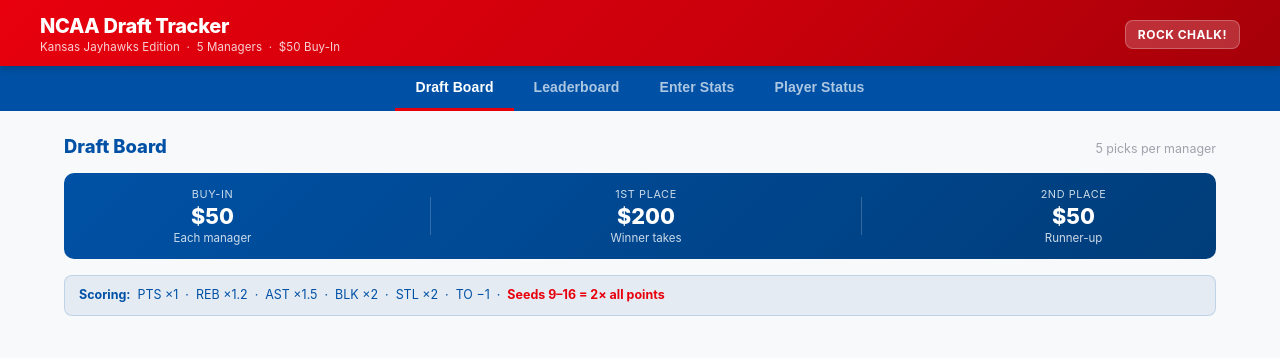
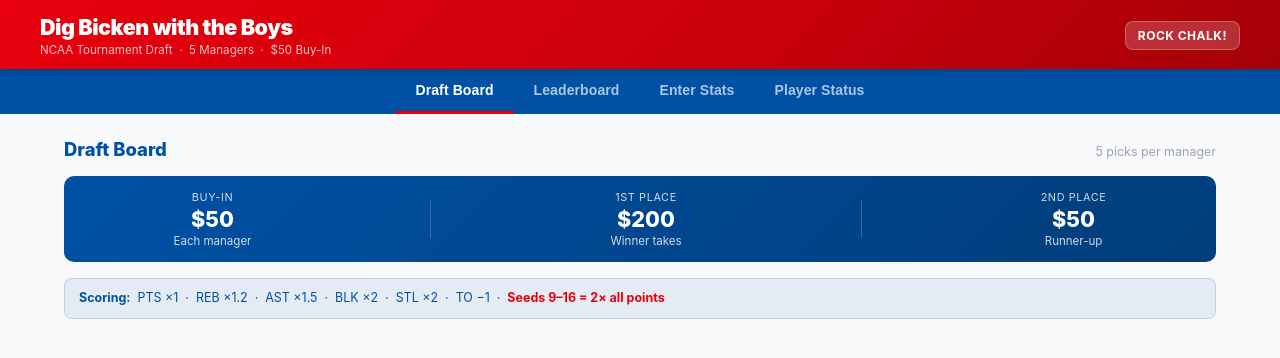
Before and after one commit to Charles-Ehler/NCAA-Draft, a website: page public/index.html in a window 1280 px wide. Drawn offline with Linux system fonts and the light colour scheme; no server answers.

Commit message:
updated header

```diff
--- a/public/index.html
+++ b/public/index.html
@@ -6,7 +6,7 @@
   <meta name="theme-color" content="#E8000D">
   <meta name="apple-mobile-web-app-capable" content="yes">
   <meta name="apple-mobile-web-app-status-bar-style" content="black-translucent">
-  <title>NCAA Draft · Rock Chalk</title>
+  <title>Dig Bicken with the Boys</title>
   <link rel="stylesheet" href="style.css">
 </head>
 <body>
@@ -15,8 +15,8 @@
   <header class="app-header">
     <div class="header-inner">
       <div>
-        <div class="header-title">NCAA Draft Tracker</div>
-        <div class="header-sub">Kansas Jayhawks Edition &nbsp;·&nbsp; 5 Managers &nbsp;·&nbsp; $50 Buy-In</div>
+        <div class="header-title">Dig Bicken with the Boys</div>
+        <div class="header-sub">NCAA Tournament Draft &nbsp;·&nbsp; 5 Managers &nbsp;·&nbsp; $50 Buy-In</div>
       </div>
       <div class="header-badge">Rock Chalk!</div>
     </div>
--- a/public/style.css
+++ b/public/style.css
@@ -48,8 +48,8 @@
   max-width: 1200px;
   margin: 0 auto;
 }
-.header-title { font-size: 1.25rem; font-weight: 800; letter-spacing: -0.3px; }
-.header-sub   { font-size: 0.72rem; opacity: 0.82; margin-top: 2px; letter-spacing: 0.1px; }
+.header-title { font-size: 1.35rem; font-weight: 900; letter-spacing: -0.5px; }
+.header-sub   { font-size: 0.72rem; opacity: 0.75; margin-top: 3px; letter-spacing: 0.05px; font-weight: 400; }
 .header-badge {
   background: rgba(255,255,255,0.18);
   border: 1px solid rgba(255,255,255,0.25);
```
Also changed, not shown: 2 other files.
